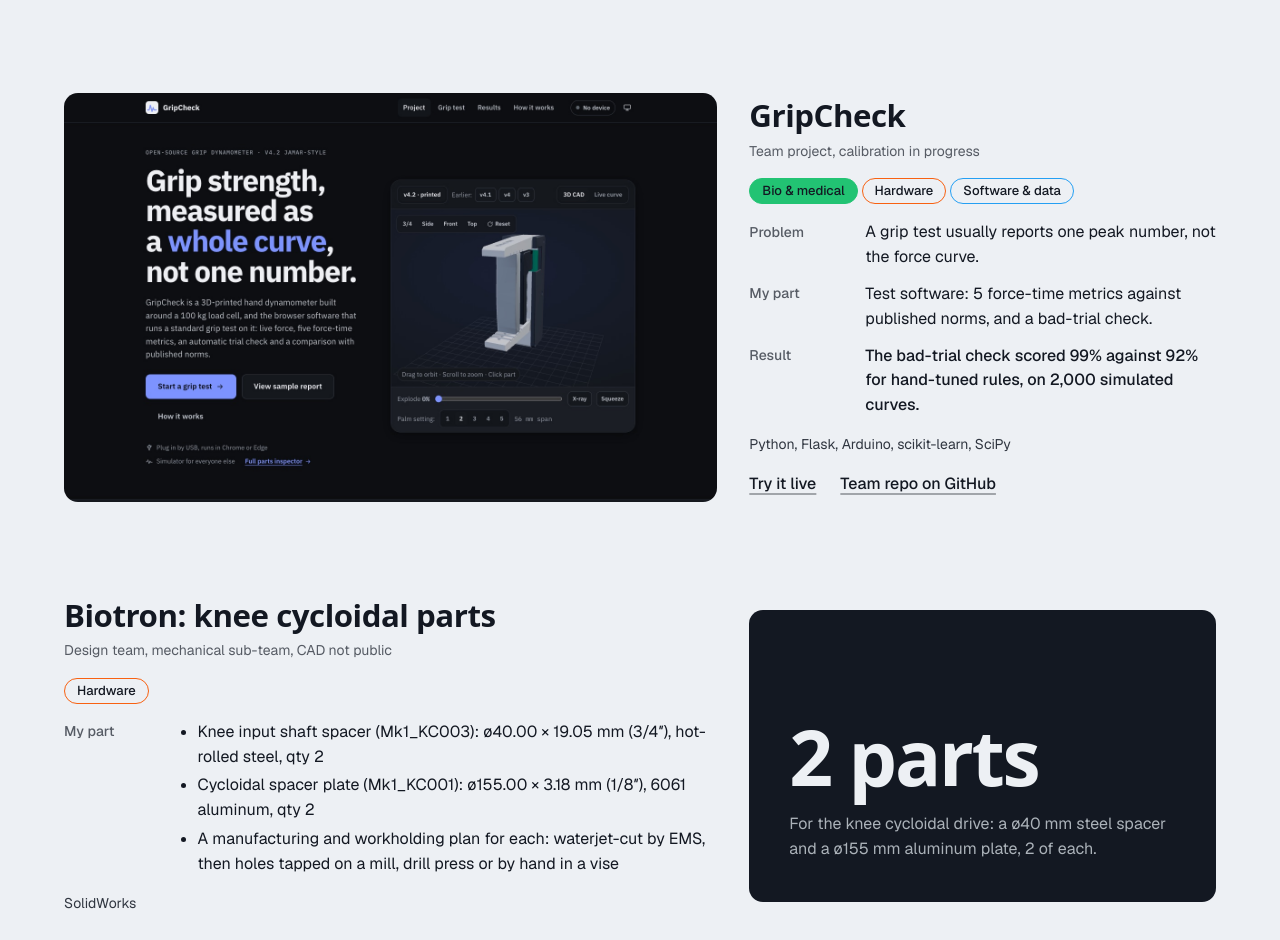
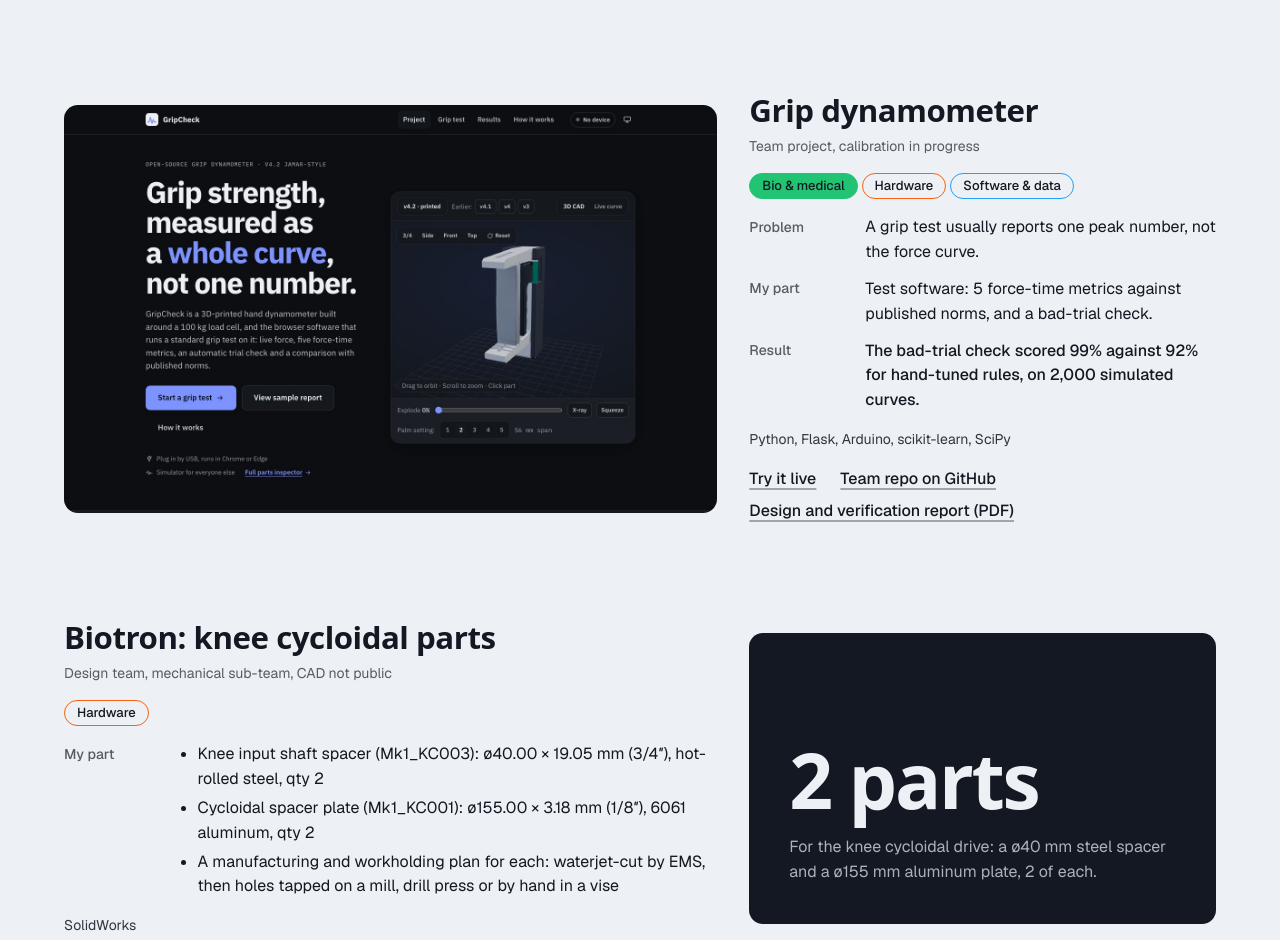
Before and after one commit to Samuel0720-source/samuel-koo, a plain HTML site: page index.html in a window 1280 px wide. Shown: the part 2207-3147 px from the top of the page. Drawn offline with nearby package versions, Linux system fonts and the light colour scheme; a web font is replaced by a local one.

Commit message:
Rename GripCheck to Grip dynamometer, add its report; LCPD ski with KidsAbility

```diff
--- a/index.html
+++ b/index.html
@@ -165,11 +165,11 @@
       </article>
 
       <article class="work tone-4" data-topics="bio mech sw">
-        <div class="work-media work-shot" data-slot="gripcheck" data-alt="GripCheck's home screen">
-          <img src="images/screens/gripcheck.jpg" alt="GripCheck’s home screen with the 3D model of the printed v4.2 Jamar-style dynamometer" width="1440" height="900" loading="lazy">
+        <div class="work-media work-shot" data-slot="gripcheck" data-alt="Grip dynamometer app home screen">
+          <img src="images/screens/gripcheck.jpg" alt="Grip dynamometer app home screen with the 3D model of the printed v4.2 Jamar-style dynamometer" width="1440" height="900" loading="lazy">
         </div>
         <div class="work-text">
-          <h3>GripCheck</h3>
+          <h3>Grip dynamometer</h3>
           <p class="work-tag">Team project, calibration in progress</p>
           <ul class="topics"><li class="topic-bio">Bio &amp; medical</li><li class="topic-mech">Hardware</li><li class="topic-sw">Software &amp; data</li></ul>
           <dl class="facts">
@@ -178,7 +178,7 @@
             <div><dt>Result</dt><dd>The bad-trial check scored 99% against 92% for hand-tuned rules, on 2,000 simulated curves.</dd></div>
           </dl>
           <p class="stack">Python, Flask, Arduino, scikit-learn, SciPy</p>
-          <p class="work-links"><a class="text-link" href="https://gripcheck.vercel.app">Try it live</a><a class="text-link" href="https://github.com/nxtkim-1/hand-dynamometer">Team repo on GitHub</a></p>
+          <p class="work-links"><a class="text-link" href="https://gripcheck.vercel.app">Try it live</a><a class="text-link" href="https://github.com/nxtkim-1/hand-dynamometer">Team repo on GitHub</a><a class="text-link" href="reports/Grip_Dynamometer_Design_and_Verification_Report_2026.pdf">Design and verification report (PDF)</a></p>
         </div>
       </article>
 
@@ -247,7 +247,7 @@
         </li>
         <li data-topics="mech bio">
           <span class="index-name">Adaptive ski system for children with LCPD</span>
-          <span class="index-meta">BME 161 team design project, not public</span>
+          <span class="index-meta">In progress, in collaboration with KidsAbility</span>
         </li>
       </ul>
     </section>
```
Also changed, not shown: 1 other file.
